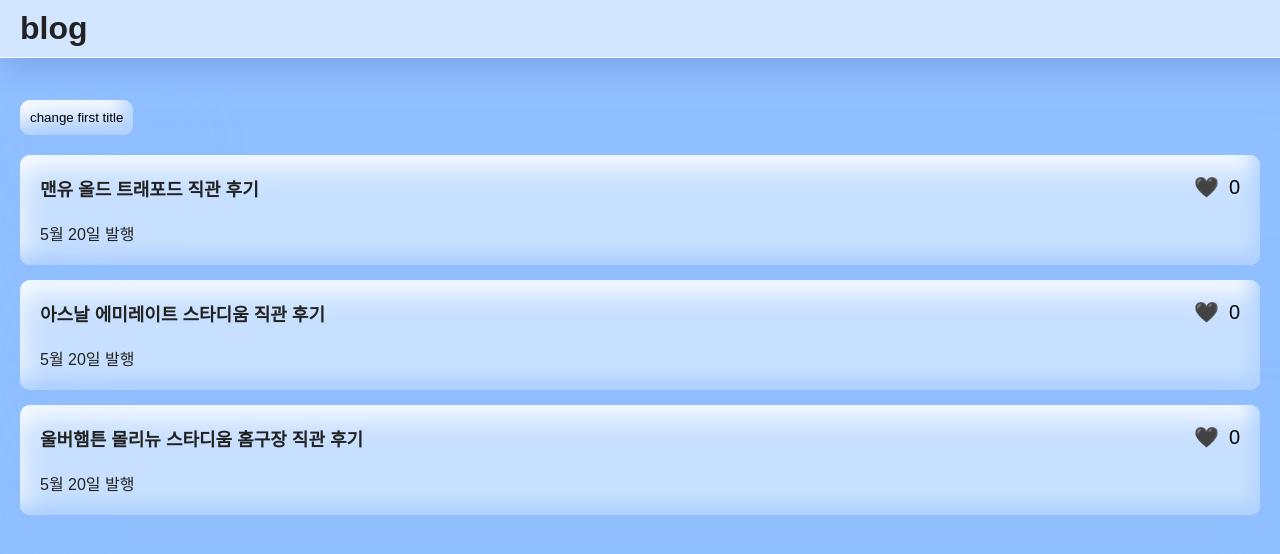
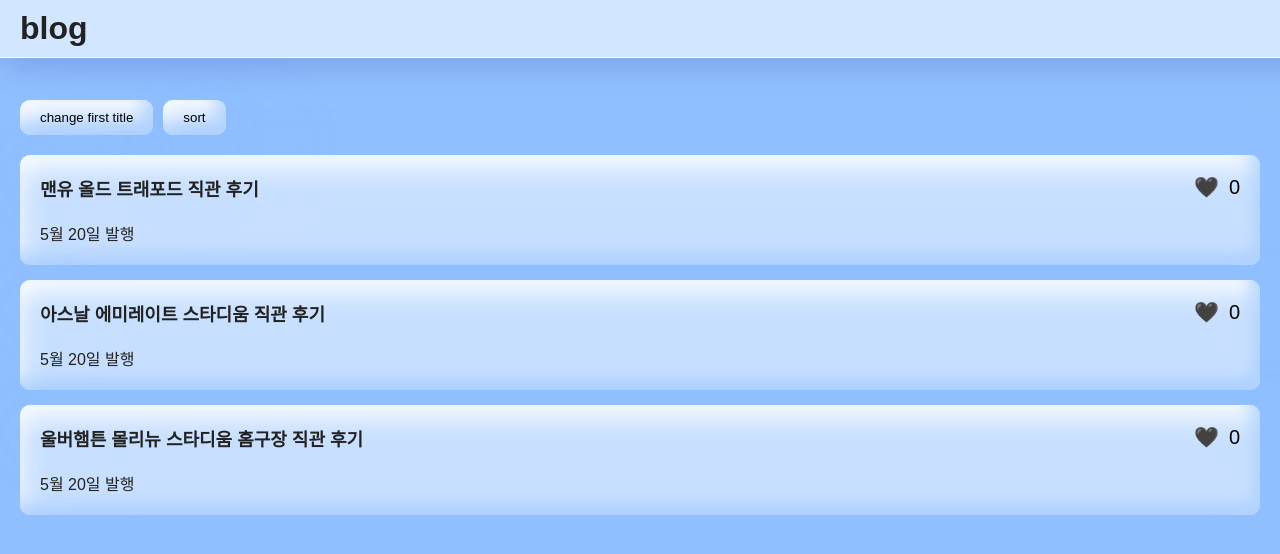
Before and after one commit to oilpaintingKV/study-react, a React (Create React App) app in the folder react-blog/: page / in a window 1280 px wide. Shown: the top 554 px of the page. Built offline with nearby package versions, Linux system fonts and the light colour scheme.

Commit message:
feat: step4 - array, object state

```diff
--- a/react-blog/src/App.css
+++ b/react-blog/src/App.css
@@ -127,19 +127,21 @@
   -webkit-backdrop-filter: blur(6px);
   border-bottom: 1px solid rgba(255, 255, 255, 0.8);
 }
-
 .blog_area {
   margin-top: 100px;
   padding: 0 20px;
 }
 .blog_btn_box .btn {
-  padding: 10px;
+  padding: 10px 20px;
   border-radius: 10px;
   background-color: rgba(255, 255, 255, 0.5);
   border-radius: 10px;
   box-shadow: 35px 35px 68px 0px rgba(145, 192, 255, 0.5),
     inset -10px -10px 16px 0px rgba(145, 192, 255, 0.6),
     inset 0px 11px 28px 0px rgb(255, 255, 255);
+}
+.blog_btn_box .btn + .btn {
+  margin-left: 10px;
 }
 .blog_list {
   margin-top: 20px;
--- a/react-blog/src/App.js
+++ b/react-blog/src/App.js
@@ -10,17 +10,19 @@
   let [like, setLike] = useState(0);
 
   function titleHandler() {
-    setBlogTitle(
-      (blogTitle = [
-        '토트넘 홋스퍼 스타디움 직관 후기',
-        '아스날 에미레이트 스타디움 직관 후기',
-        '울버햄튼 몰리뉴 스타디움 홈구장 직관 후기',
-      ])
-    );
+    let copy = [...blogTitle];
+    copy[0] = '토트넘 홋스퍼 스타디움 직관 후기';
+    setBlogTitle(copy);
   }
 
   function likeHandler() {
     setLike(like + 1);
+  }
+
+  function sortHandler() {
+    let copy = [...blogTitle];
+    copy = copy.sort();
+    setBlogTitle(copy);
   }
 
   return (
@@ -33,6 +35,9 @@
         <div className='blog_btn_box'>
           <button className='btn btn_name_change' onClick={titleHandler}>
             change first title
+          </button>
+          <button className='btn btn_name_change' onClick={sortHandler}>
+            sort
           </button>
         </div>
         <ul className='blog_list'>
```
